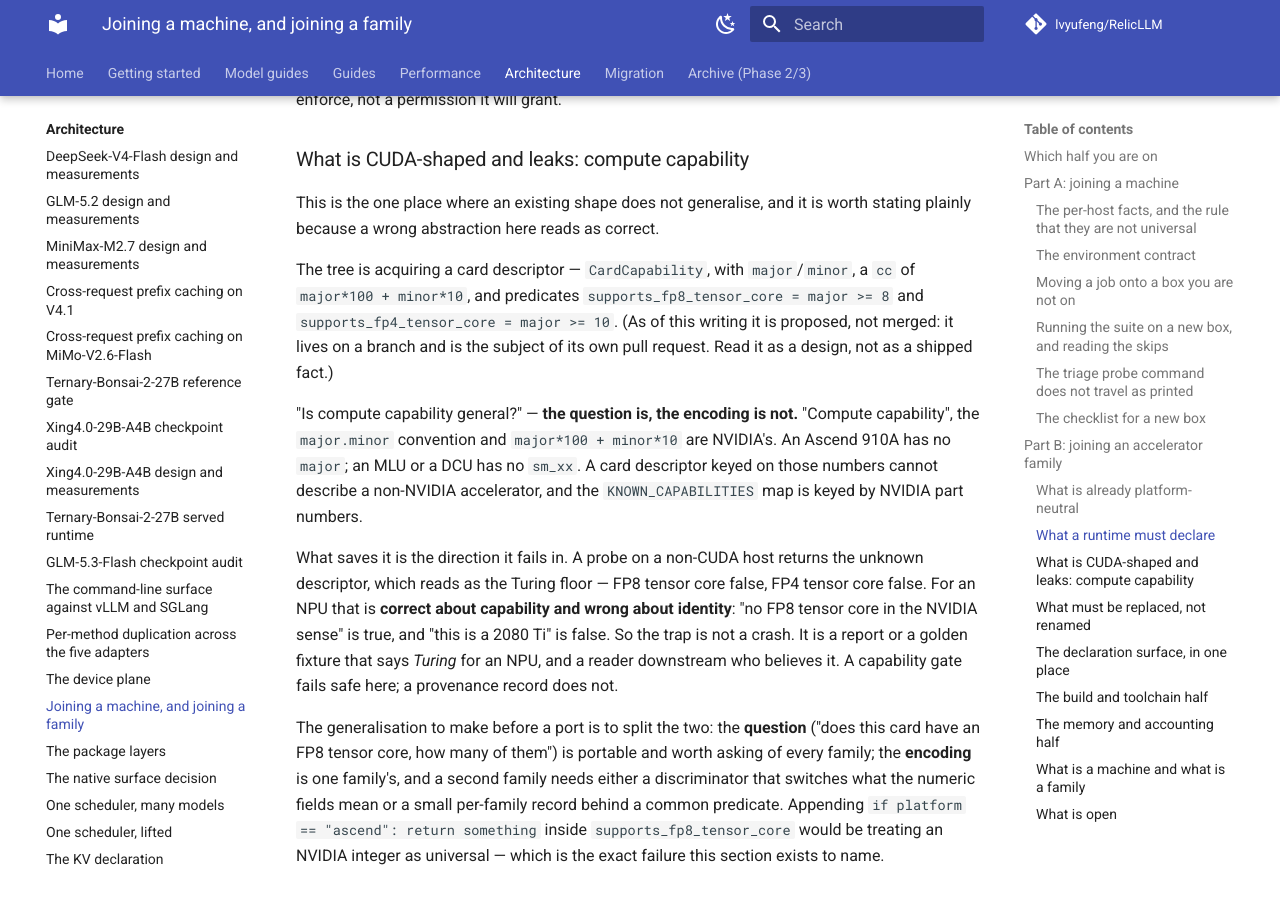
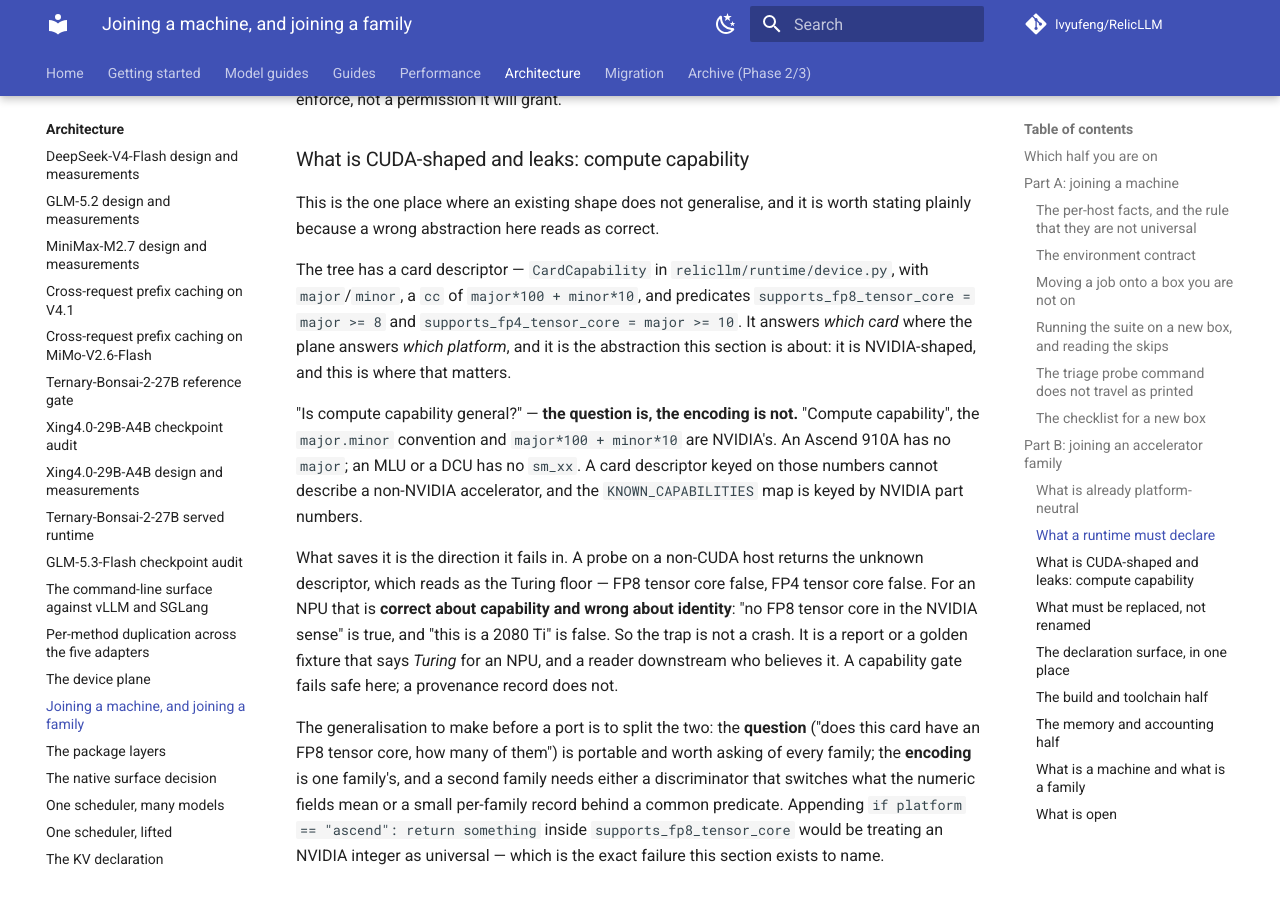
Before and after one commit to lvyufeng/RelicLLM, an MkDocs documentation site: the page built from docs/architecture/joining_a_machine_or_a_family.md, in a window 1280 px wide and 900 px high, scrolled down 4986 px. Built offline with MkDocs 1.6.1 and Material for MkDocs 9.7.7, drawn with Linux system fonts in a browser that asks for light colours; comment, search, counter and statistics services are not loaded.

Commit message:
Say the card descriptor exists, not that it is pending
The page described `CardCapability` as "proposed, not merged ... read it as a
design, not as a shipped fact". That was true when written and would go
stale the moment the pull request landed -- and it landed, so the wording
now names a type the reader can find in `relicllm/runtime/device.py`.

The point of the sentence never depended on its merge status: the
descriptor is NVIDIA-shaped and that is what the section is about. Reworded
to say so directly, which also stops the page from being wrong in either
order.

The rebase onto the merged KV-declaration work (#146, #147) brought a
second architecture page into the same nav and regenerated `docs/llms.txt`;
both entries are present and `scripts/gen_llms_txt.py --check` is current.

```diff
--- a/docs/architecture/joining_a_machine_or_a_family.md
+++ b/docs/architecture/joining_a_machine_or_a_family.md
@@ -199,10 +199,11 @@ permission it will grant.
 This is the one place where an existing shape does not generalise, and it is worth stating plainly
 because a wrong abstraction here reads as correct.
 
-The tree is acquiring a card descriptor — `CardCapability`, with `major`/`minor`, a `cc` of
-`major*100 + minor*10`, and predicates `supports_fp8_tensor_core = major >= 8` and
-`supports_fp4_tensor_core = major >= 10`. (As of this writing it is proposed, not merged: it lives on
-a branch and is the subject of its own pull request. Read it as a design, not as a shipped fact.)
+The tree has a card descriptor — `CardCapability` in `relicllm/runtime/device.py`, with
+`major`/`minor`, a `cc` of `major*100 + minor*10`, and predicates `supports_fp8_tensor_core = major >= 8`
+and `supports_fp4_tensor_core = major >= 10`. It answers *which card* where the plane answers *which
+platform*, and it is the abstraction this section is about: it is NVIDIA-shaped, and this is where that
+matters.
 
 "Is compute capability general?" — **the question is, the encoding is not.** "Compute capability", the
 `major.minor` convention and `major*100 + minor*10` are NVIDIA's. An Ascend 910A has no `major`; an
```
